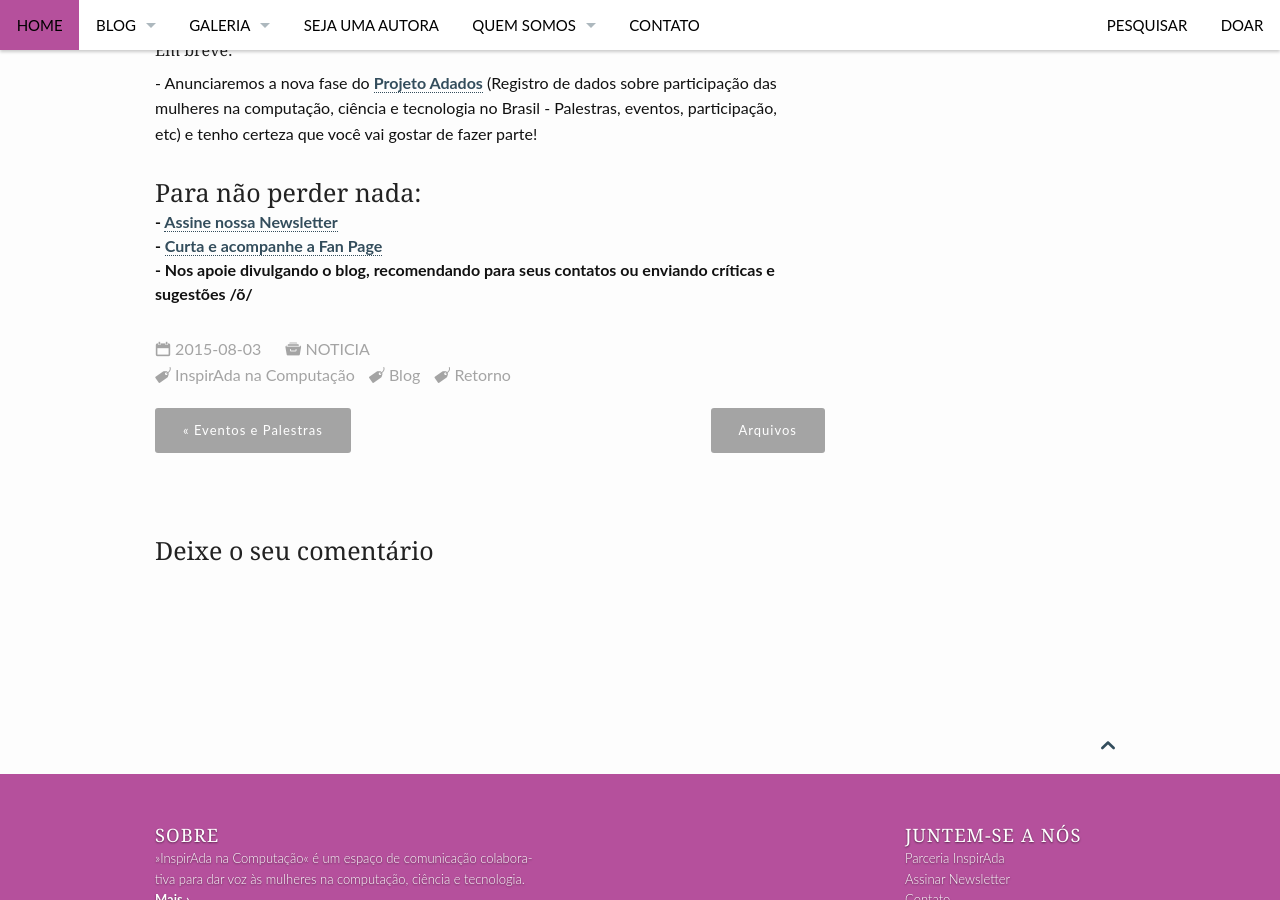
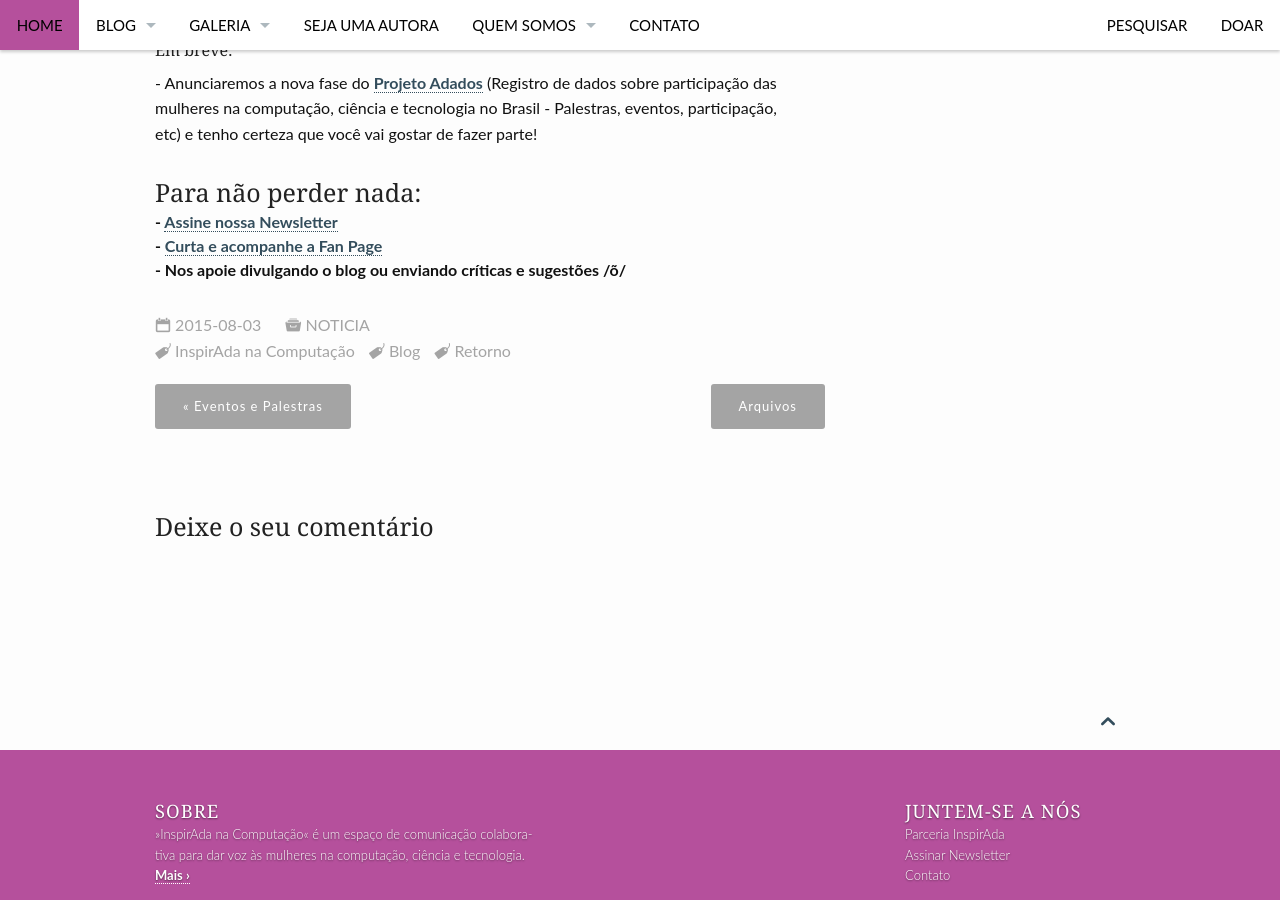
Before and after one commit to inspiradanacomputacao/inspiradanacomputacao.github.io, a Jekyll site: the page built from _posts/noticia/2015-08-03-blog-inspirada-na-computacao-esta-de-volta.md, in a window 1280 px wide and 900 px high, scrolled down 3879 px. Built offline with Jekyll 4.4.1, drawn with Linux system fonts in a browser that asks for light colours; comment, search, counter and statistics services are not loaded.

Commit message:
atualizacao de texto

```diff
--- a/_posts/noticia/2015-08-03-blog-inspirada-na-computacao-esta-de-volta.md
+++ b/_posts/noticia/2015-08-03-blog-inspirada-na-computacao-esta-de-volta.md
@@ -96,4 +96,4 @@ Que gostou levanta a mão õ/
 <h3> Para não perder nada: </h3>
 - <a href="http://inspiradanacomputacao.us11.list-manage1.com/subscribe?u=e6a849e909bc803ed73b456c2&id=a85bc7db3b" target="_blank">Assine nossa Newsletter</a> <br />
 - <a href="https://www.facebook.com/InspiradaNaComputacao" target="_blank">Curta e acompanhe a Fan Page</a><br />
-- Nos apoie divulgando o blog, recomendando para seus contatos ou enviando críticas e sugestões /õ/
+- Nos apoie divulgando o blog ou enviando críticas e sugestões /õ/
```
